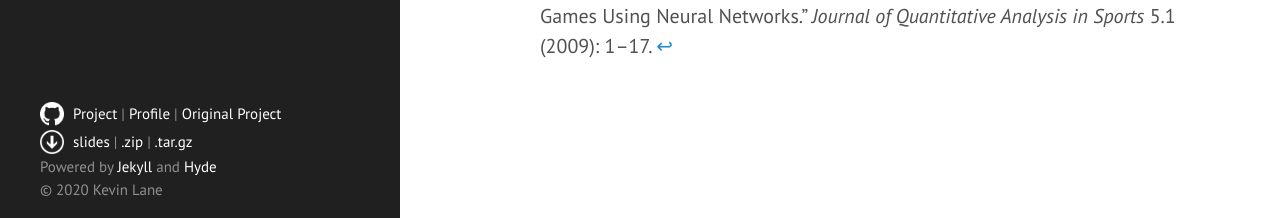
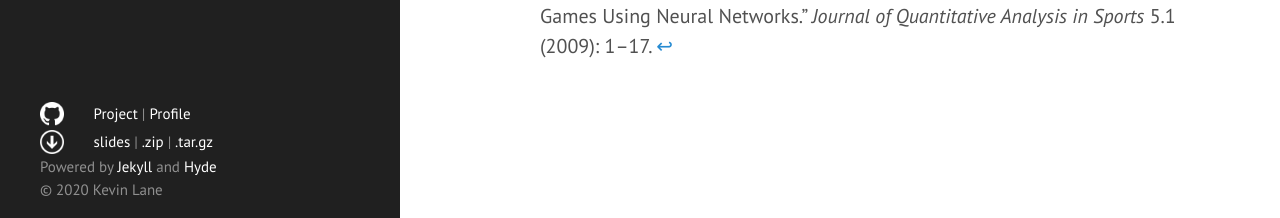
Before and after one commit to cedev935/databall-betting, a Jekyll site: the page built from docs/_pages/performance-comparison.md, in a window 1280 px wide and 1261 px high. Shown: the part 1040-1258 px from the top of the window. Built offline with Jekyll 4.4.1, drawn with Linux system fonts in a browser that asks for light colours.

Commit message:
Remove original project from footer

```diff
--- a/docs/_includes/footer.html
+++ b/docs/_includes/footer.html
@@ -4,8 +4,7 @@
       <td><img src="{{ site.baseurl }}/assets/icons/github.png" alt="GitHub" width="24"></td>
       <td>
         <a href="{{ site.github.repository_url }}">Project</a> |
-        <a href="{{ site.github.owner_url }}">Profile</a> |
-        <a href="https://klane.github.io/databall1/">Original Project</a>
+        <a href="{{ site.github.owner_url }}">Profile</a>
       </td>
     </tr>
     <tr>
```
